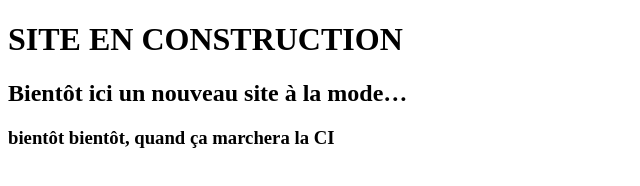
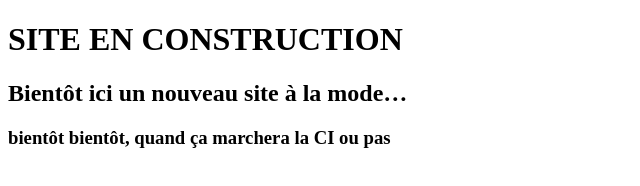
Before and after one commit to OpymS/memoires-vives, a plain HTML site: page index.html in a window 1280 px wide. Shown: the full height of the page, 0-640 px from the left. Drawn offline with Linux system fonts and the light colour scheme.

Commit message:
je vais y arriver

```diff
--- a/index.html
+++ b/index.html
@@ -8,6 +8,6 @@
 <body>
     <h1>SITE EN CONSTRUCTION</h1>
     <h2>Bientôt ici un nouveau site à la mode…</h2>
-    <h3>bientôt bientôt, quand ça marchera la CI</h3>
+    <h3>bientôt bientôt, quand ça marchera la CI ou pas</h3>
 </body>
 </html>
```
